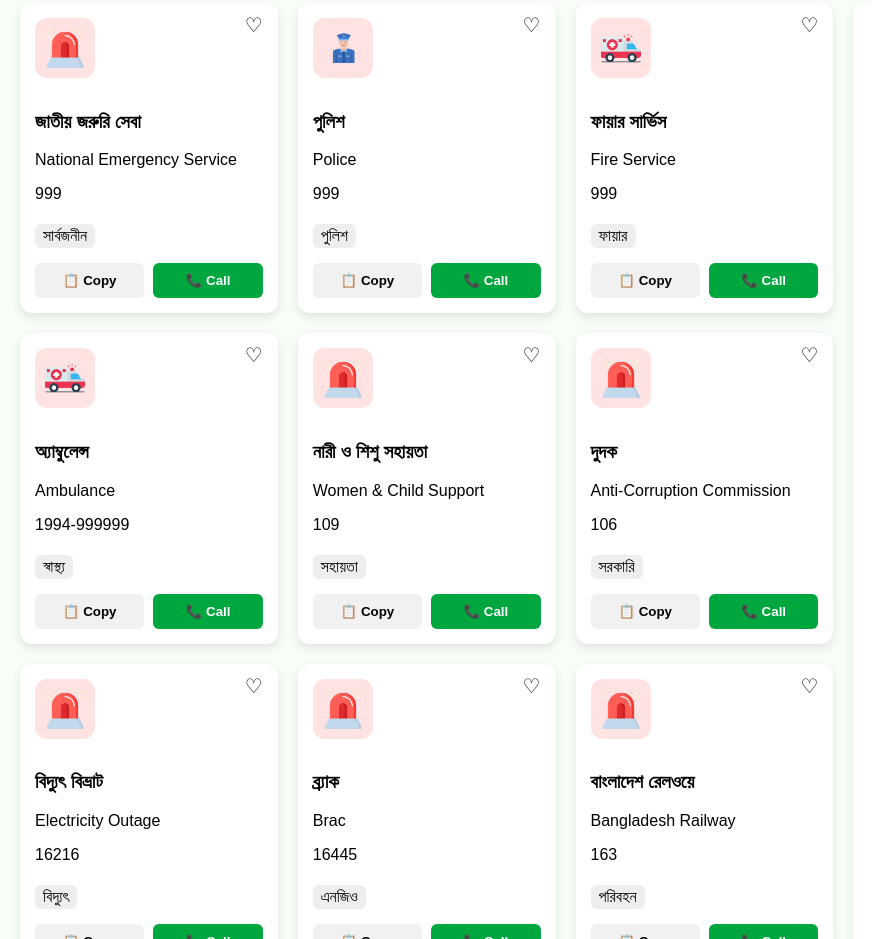
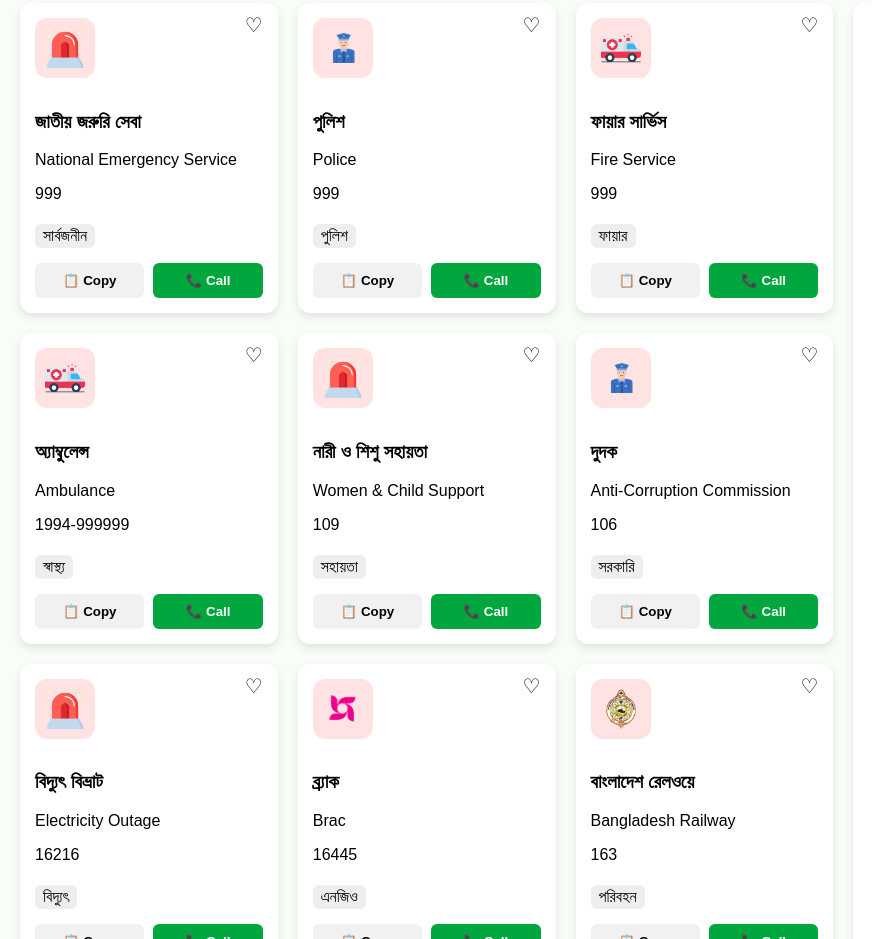
Before and after one commit to siamweb17/my-assignment-05, a plain HTML site: page index.html in a window 1280 px wide. Shown: the part 395-1334 px from the top of the page, without its empty margins (0-872 px from the left). Drawn offline with Linux system fonts and the light colour scheme.

Commit message:
added all files

```diff
--- a/index.html
+++ b/index.html
@@ -124,7 +124,7 @@
 
         <!-- Card-6 -->
         <div class="card">
-          <img src="pic/emergency.png" alt="icon" class="card-icon">
+          <img src="pic/police.png" alt="icon" class="card-icon">
           <span class="heart">♡</span>
           <h3>দুদক</h3>
           <p>Anti-Corruption Commission</p>
@@ -152,7 +152,7 @@
 
         <!-- Card-8 -->
         <div class="card">
-          <img src="pic/emergency.png" alt="icon" class="card-icon">
+          <img src="pic/brac.png" alt="icon" class="card-icon">
           <span class="heart">♡</span>
           <h3>ব্র্যাক</h3>
           <p>Brac</p>
@@ -166,7 +166,7 @@
 
         <!-- Card-9 -->
         <div class="card">
-          <img src="pic/emergency.png" alt="icon" class="card-icon">
+          <img src="pic/Bangladesh-Railway.png" alt="icon" class="card-icon">
           <span class="heart">♡</span>
           <h3>বাংলাদেশ রেলওয়ে</h3>
           <p>Bangladesh Railway</p>
```
